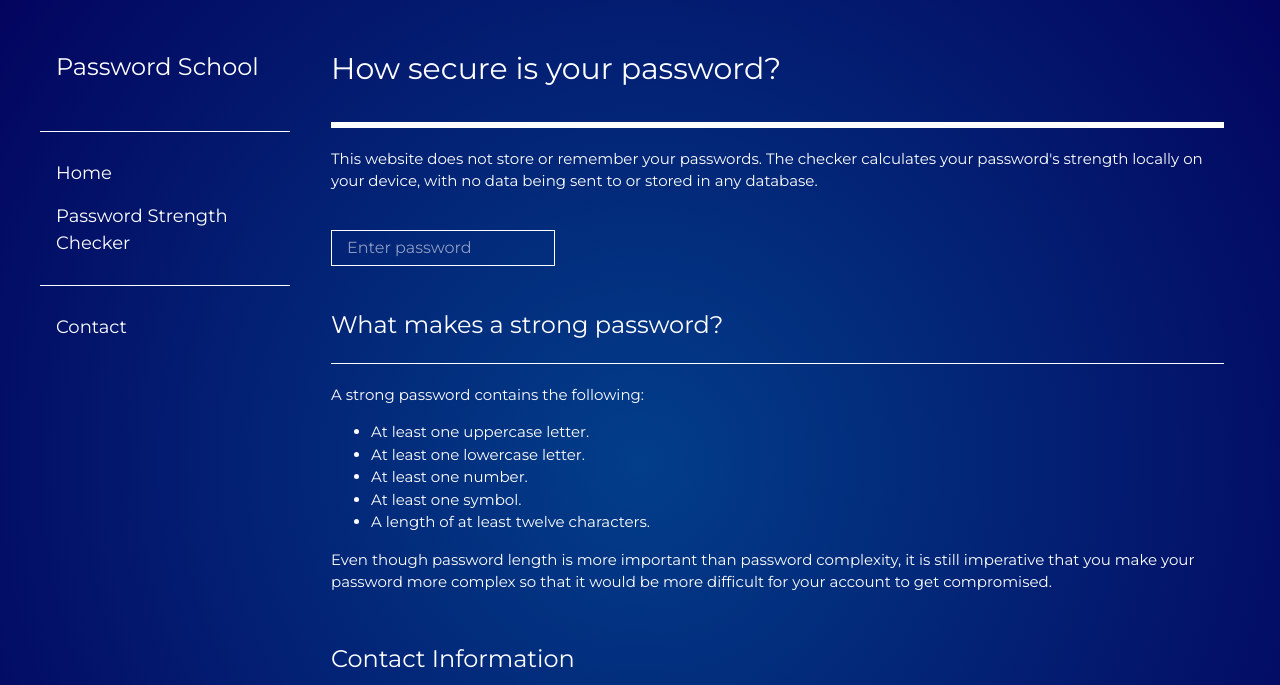
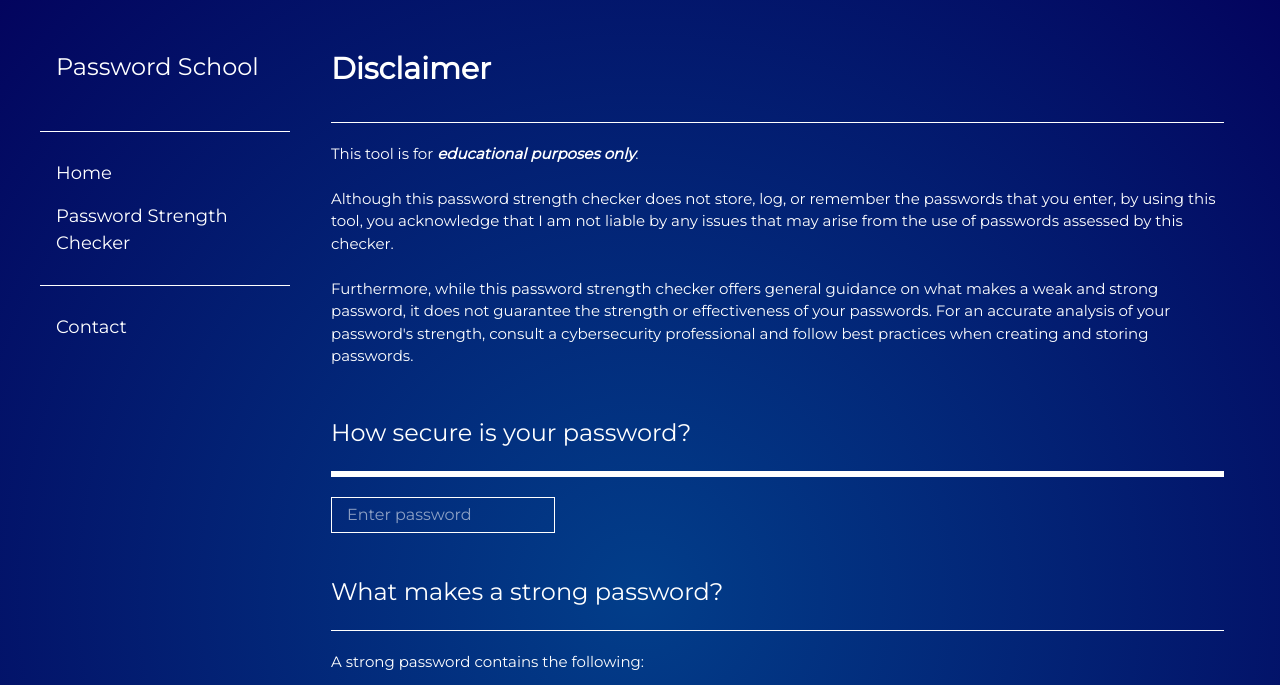
Before and after one commit to MichaelDriguez/password-school, a plain HTML site: page checker.html in a window 1280 px wide. Shown: the top 685 px of the page. Drawn offline with nearby package versions, Linux system fonts and the light colour scheme.

Commit message:
Update checker.html
Added a disclaimer regarding the password strength checker.

```diff
--- a/checker.html
+++ b/checker.html
@@ -48,7 +48,7 @@
   <!-- Top header -->
   <header class="w3-container w3-xlarge">
     <br/>
-    <h2 class="w3-left">How secure is your password?</h2> <br/>
+    <h2 class="w3-left"><b>Disclaimer</b></h2> <br/>
   </header>
 
   <!-- Image header -->
@@ -58,14 +58,26 @@
   </div>
 
   <div class="w3-container w3-main" id="h">
+    <hr/>
+    <p> This tool is for <b><i>educational purposes only</i></b>. <br/> <br/>
+      Although this password strength checker does not store, log, or remember the passwords that you enter,
+      by using this tool, you acknowledge that I am not liable by any issues that may arise from
+      the use of passwords assessed by this checker. <br/> <br/>
+
+      Furthermore, while this password strength checker offers general guidance on what makes a weak and
+      strong password, it does not guarantee the strength or effectiveness of your passwords.
+      For an accurate analysis of your password's strength, consult a cybersecurity professional
+      and follow best practices when creating and storing passwords.
+    </p> <br/>
+
+    <h3>How secure is your password?</h3>
+
     <div id="mainBackground" style="padding: 3px 0"></div>
-    <p> This website does not store or remember your passwords. The checker calculates your password's strength
-      locally on your device, with no data being sent to or stored in any database.
-    </p> <br/>
 
     <label for="inputField"></label><input type="text" id="inputField"
     class="input-field" placeholder="Enter password">
     <div id="output" style="color: white"></div>
+
 
     <br/>
 
```
